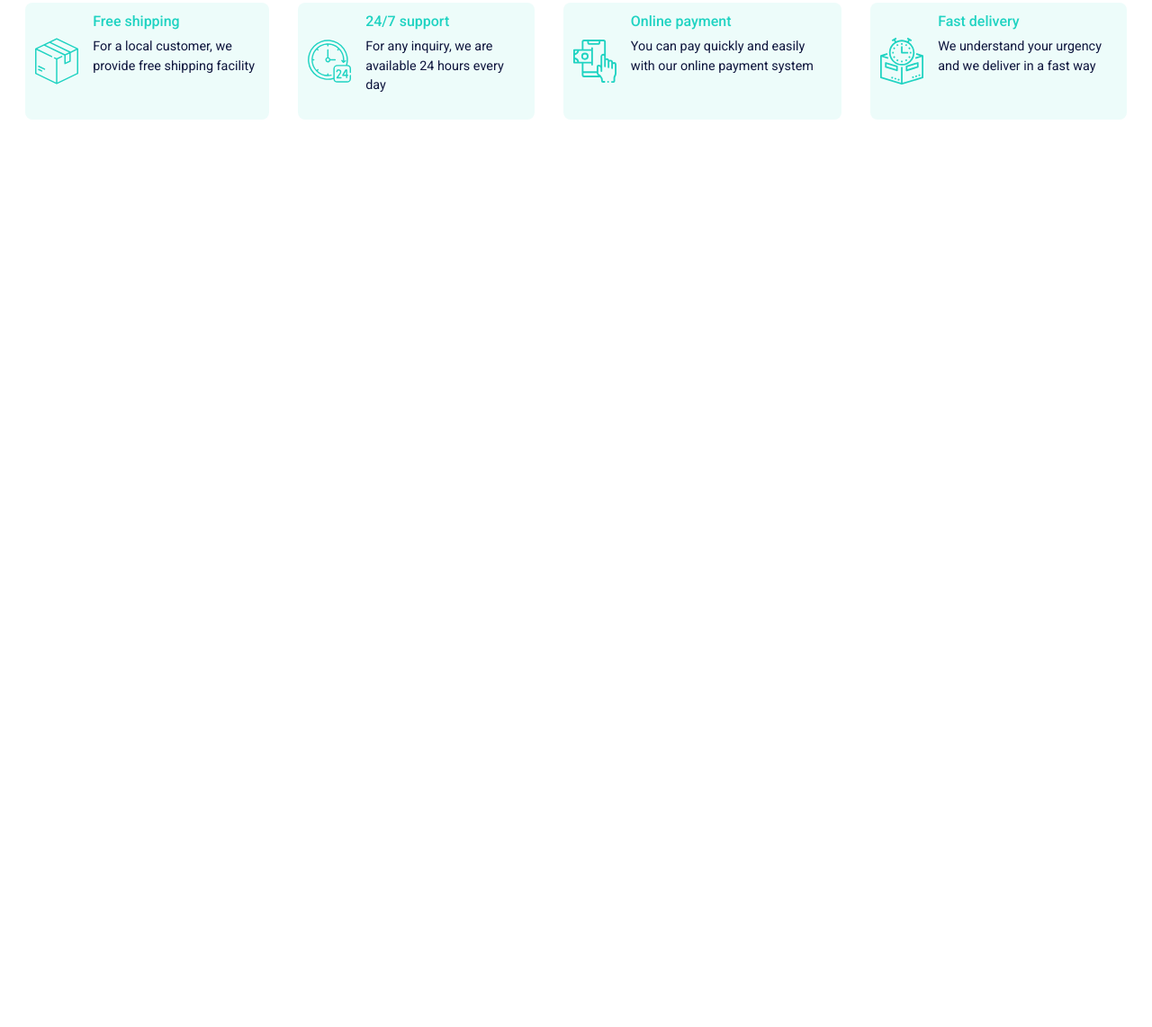
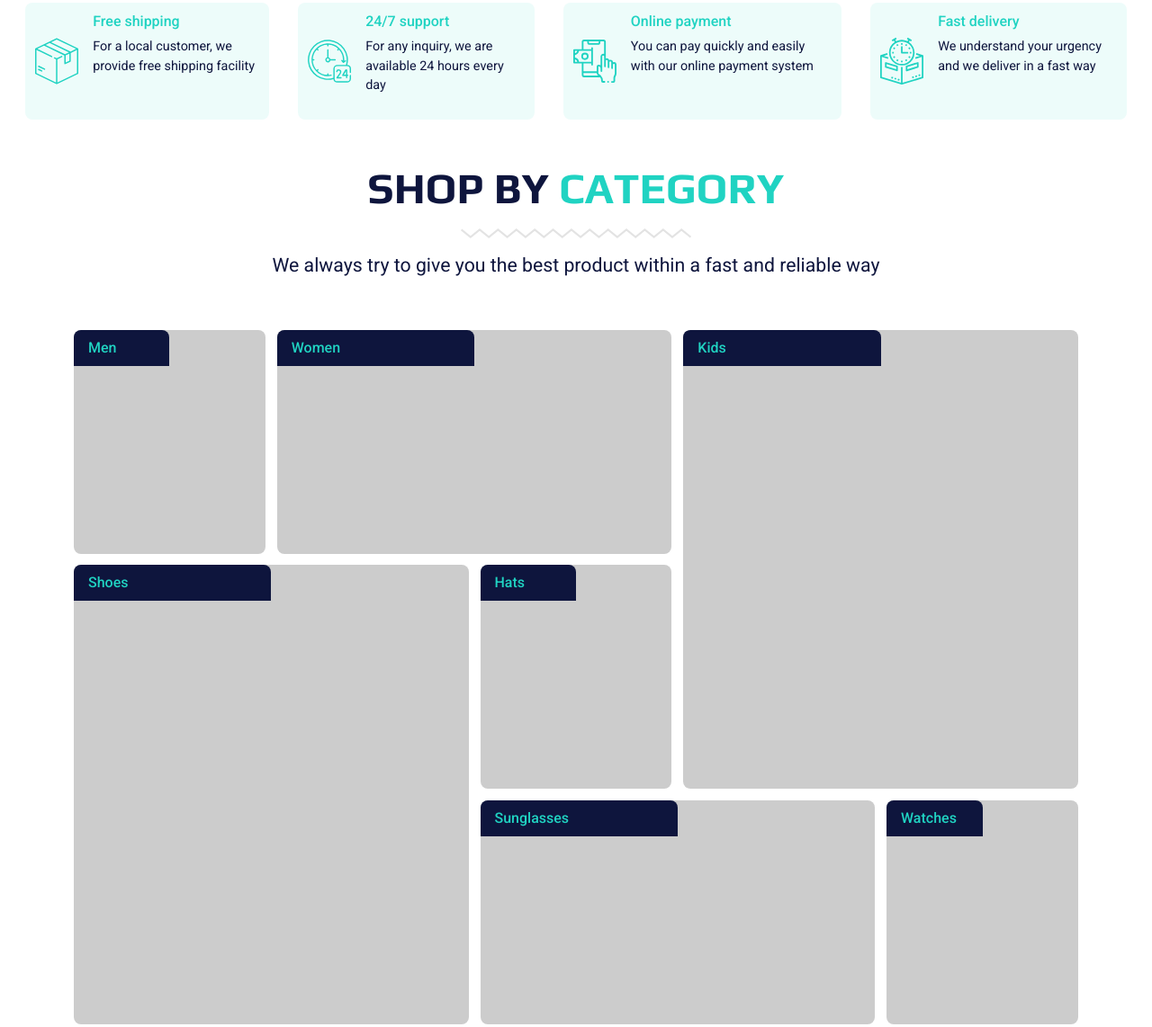
Before and after one commit to TobiasL97/kenkata-website, a plain HTML site: page index.html in a window 1280 px wide. Shown: the part 777-1919 px from the top of the page at 90% size. Drawn offline with nearby package versions, Linux system fonts and the light colour scheme.

Commit message:
Shop by category added

```diff
--- a/css/style.css
+++ b/css/style.css
@@ -67,6 +67,30 @@ html, body {
     .button-theme-light:hover {
         color: var(--color-white);
         background-color: var(--color-theme-dark);
+    }
+
+.section-title {
+    color: var(--color-theme-dark);
+    text-align: center;
+    padding: 3rem 0;
+}
+
+    .section-title h1 {
+        font-family: var(--font-play);
+        font-weight: var(--font-weight-bold);
+        font-size: var(--font-size-36);
+    }
+
+        .section-title h1 span {
+            color: var(--color-theme);
+        }
+
+    .section-title p {
+        color: var(--color-theme-dark);
+        font-size: var(--font-size-16);
+        font-weight: var(--font-weight-regular);
+        font-family: var(--font-roboto);
+        margin: 0.5rem 0;
     }
 
     /*header-top */
@@ -300,6 +324,10 @@ html, body {
             font-family: var(--font-play);
         }
 
+        .showcase .showcase-body {
+            padding-top: 1rem;
+        }
+
         .showcase .showcase-body strong {
             display: block;
             color: var(--color-theme);
@@ -374,6 +402,64 @@ html, body {
         }
 
 
+        /* Shop-by-category */
+
+    .shop-by-category .grid {
+        display: grid;
+        gap: 0.8rem;
+        grid-template-columns: repeat(5, minmax(100px, 249px));
+        grid-template-rows: repeat(3, minmax(100px, 249px));
+    }
+
+    .shop-by-category .category-box {
+        background-color: var(--color-gray-3);
+        border-radius: var(--border-radius-small);
+        font-weight: var(--font-weight-medium);
+        overflow: hidden;
+    }
+
+        .shop-by-category .category-box .category-box-title {
+            color: var(--color-theme);
+            background-color: var(--color-theme-dark);
+            border-radius: 0 var(--border-radius-small) 0 0;
+            padding: 0.5rem 1rem;
+            width: 50%
+        }
+
+    #category-box-1 {
+        grid-column: 1 / 2;
+        grid-row: 1 / 2;
+    }
+
+    #category-box-2 {
+        grid-column: 2 / 4;
+        grid-row: 1 / 2;
+    }
+
+    #category-box-3 {
+        grid-column: 4 / -1;
+        grid-row: 1 / 3;
+    }
+
+    #category-box-4 {
+        grid-column: 1 / 3;
+        grid-row: 2 / -1;
+    }
+
+    #category-box-5 {
+        grid-column: 3 / 4;
+        grid-row: 2 / 3;
+    }
+
+    #category-box-6 {
+        grid-column: 3 / 5;
+        grid-row: 3 / -1;
+    }
+
+    #category-box-7 {
+        grid-column: 5 / -1;
+        grid-row: 3 / -1;
+    }
 
         /* Min media */
 
@@ -387,6 +473,7 @@ html, body {
         font-size: 3.5rem;
 
     }
+
 }
 
 
@@ -407,10 +494,6 @@ html, body {
 
     .header-middle .header-middle-icons .user-icons:last-child span {
         display: inline;
-    }
-
-    .website-info > .container {
-        padding-top: 4rem;
     }
 
     .website-info .website-info-box {
@@ -470,7 +553,7 @@ html, body {
 
     .showcase .showcase-body p {
         display: block;
-        font-size: 0.9rem;
+        font-size: var(--font-size-16);
     }
 
     .showcase .showcase-image{
--- a/index.html
+++ b/index.html
@@ -137,6 +137,42 @@
             </div>
         </div>
     </section>
+
+    <section class="shop-by-category">
+        <div class="container">
+            <div class="section-title">
+                <h1>SHOP BY <span>CATEGORY</span></h1>
+                <img src="images/waveline.svg" alt="waveline">
+                <p>We always try to give you the best product within a fast and reliable way</p>
+            </div>
+
+            <div class="grid">
+                <div id="category-box-1" class="category-box">
+                    <div class="category-box-title">Men</div>
+                </div>
+                <div id="category-box-2" class="category-box">
+                    <div class="category-box-title">Women</div>
+                </div>
+                <div id="category-box-3" class="category-box">
+                    <div class="category-box-title">Kids</div>
+                </div>
+                <div id="category-box-4" class="category-box">
+                    <div class="category-box-title">Shoes</div>
+                </div>
+                <div id="category-box-5" class="category-box">
+                    <div class="category-box-title">Hats</div>
+                </div>
+                <div id="category-box-6" class="category-box">
+                    <div class="category-box-title">Sunglasses</div>
+                </div>
+                <div id="category-box-7" class="category-box">
+                    <div class="category-box-title">Watches</div>
+                </div>
+            </div>
+        </div>
+    </section>
+
+
     <div style="margin-bottom: 4000px;"></div>
 </body>
 </html>
```
Also changed, not shown: images/waveline.svg (added).
